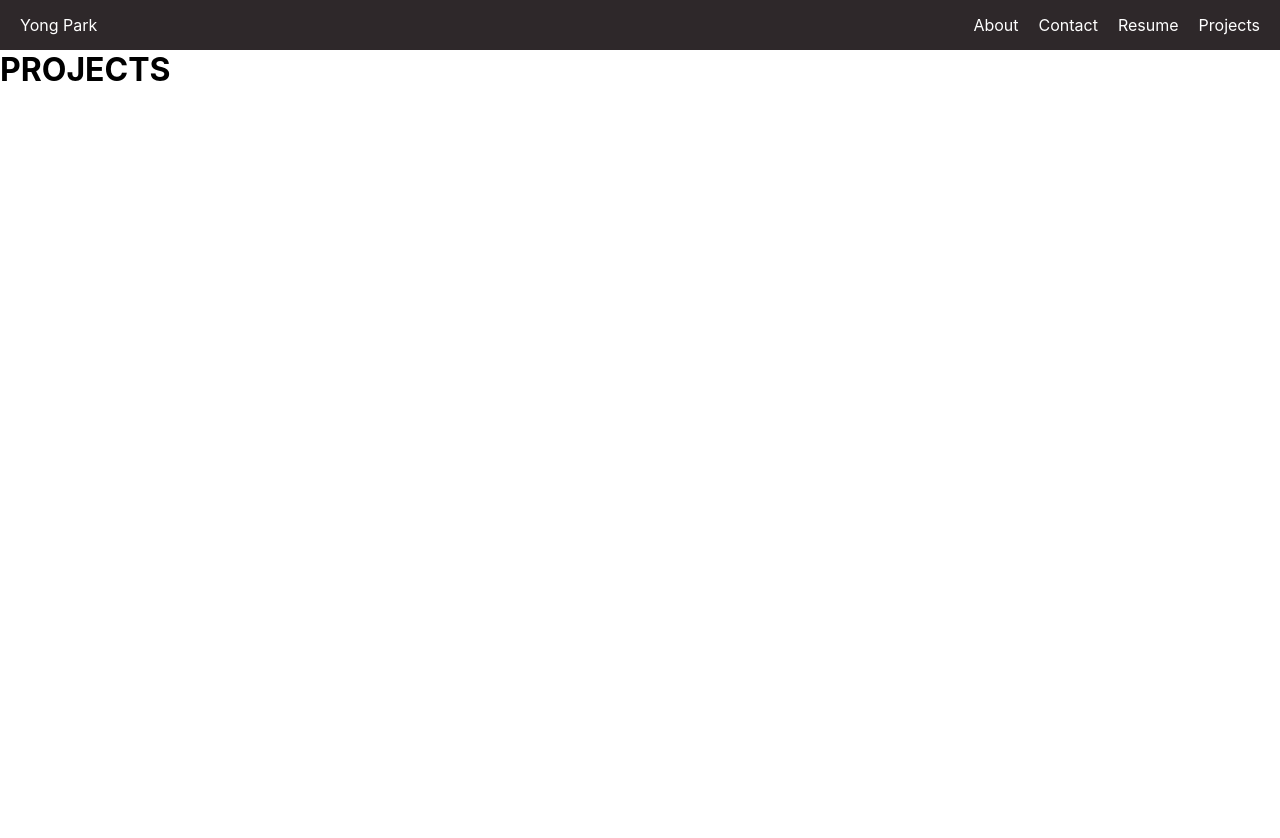
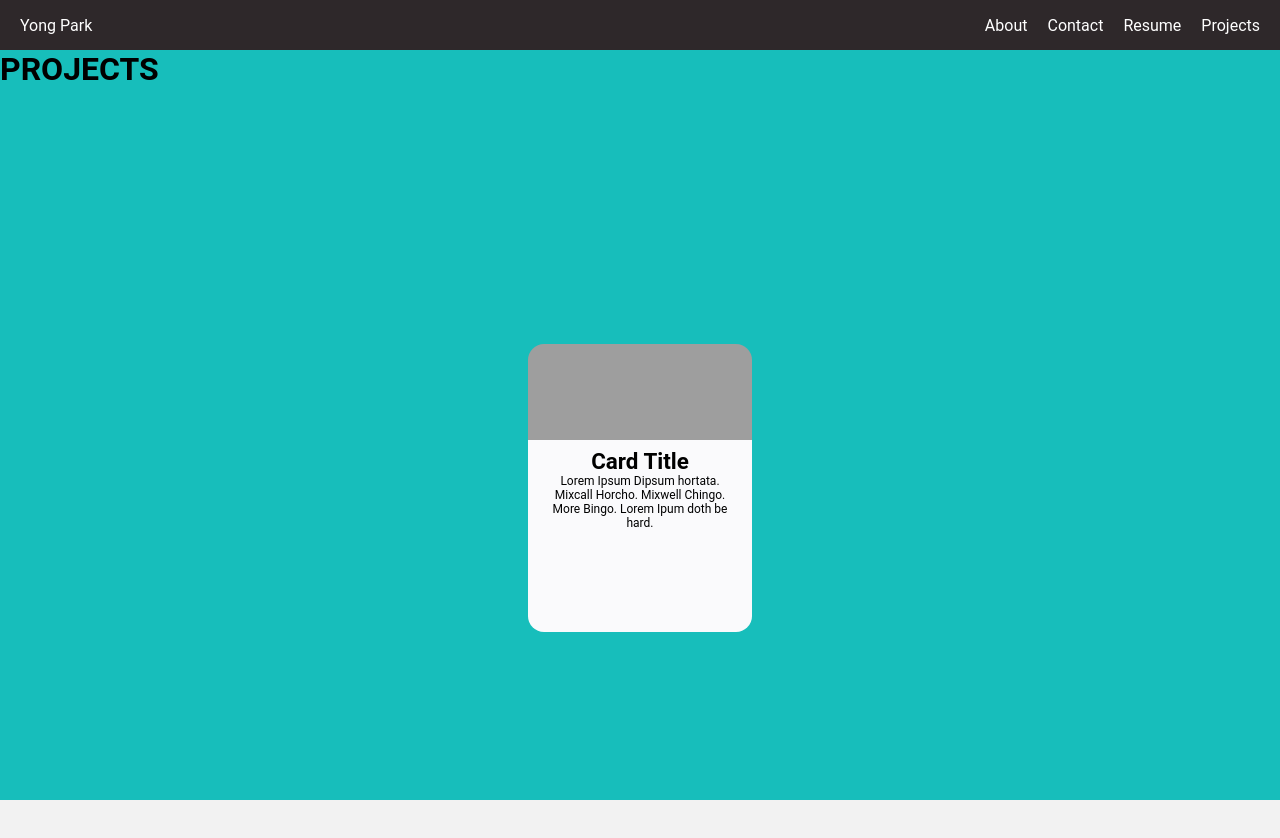
Before and after one commit to pyongho1/portfolio-react, a React (Create React App) app: page /projects in a window 1280 px wide. Shown: the top 838 px of the page. Before the commit the page ends 800 px from the top, so only its background shows below. Built offline with nearby package versions, Linux system fonts and the light colour scheme; grey boxes are pictures that could not be loaded.

Commit message:
Add contact content

```diff
--- a/src/App.css
+++ b/src/App.css
@@ -1,3 +1,8 @@
 * {
   margin: 0;
 }
+
+.overallContainer {
+  height: 100vh;
+  background-color: #17bebb;
+}
--- a/src/App.js
+++ b/src/App.js
@@ -9,7 +9,7 @@ import NavBar from "./components/NavBar/NavBar";
 
 function App() {
   return (
-    <div>
+    <div className="overallContainer">
       <NavBar />
       <Routes>
         <Route path="/" element={<Home />} />
--- /dev/null
+++ b/src/pages/Contact/Contact.css
@@ -0,0 +1,48 @@
+.contactContainer {
+  display: flex;
+  flex-direction: column;
+  align-items: center;
+}
+
+.contactCard {
+  height: 500px;
+  width: 450px;
+  display: flex;
+  flex-direction: column;
+  align-items: center;
+  margin-top: 20px;
+  border-radius: 4px;
+  padding-top: 40px;
+  background-color: white;
+  box-shadow: rgba(0, 0, 0, 0.24) 0px 3px 8px;
+}
+
+.contactDesc {
+  width: 300px;
+  margin-top: 20px;
+  display: flex;
+  flex-direction: column;
+  text-align: center;
+  align-items: center;
+  justify-content: center;
+}
+
+.contactDesc h3 {
+  margin-top: 20%;
+}
+
+.contactDesc img {
+  height: 100px;
+  margin-top: 50px;
+  transition: all 0.3s ease;
+  cursor: pointer;
+}
+
+.contactDesc img:hover {
+  height: 110px;
+}
+
+.contactCard p {
+  font-size: 20px;
+  /* border: 1px solid; */
+}
--- a/src/pages/Contact/Contact.jsx
+++ b/src/pages/Contact/Contact.jsx
@@ -1,7 +1,23 @@
+import "./Contact.css";
+
 const Contact = () => {
   return (
-    <div>
-      <h1>CONTACT</h1>
+    <div className="contactContainer">
+      <div className="contactCard">
+        <h1>CONTACT</h1>
+        <div className="contactDesc">
+          <p>
+            I would love to hear from you! <br /> If you have any questions or
+            comments, let me know!
+          </p>
+          <h3>pyongho0306@gmail.com</h3>
+          <div>
+            <a href="mailto:pyongho0306@gmail.com">
+              <img src="./contacts.png" alt="contactImage" />
+            </a>
+          </div>
+        </div>
+      </div>
     </div>
   );
 };
--- a/src/pages/Home/Home.css
+++ b/src/pages/Home/Home.css
@@ -8,8 +8,15 @@
   height: 300px;
   width: 300px;
   border-radius: 50%;
-  border: 5px solid #17bebb;
+  border: 5px solid #2e282a;
   margin-top: 100px;
+}
+
+.intro {
+  display: flex;
+  flex-direction: column;
+  align-items: center;
+  margin: 30px 0;
 }
 
 .iconContainer {
--- a/src/pages/Home/Home.jsx
+++ b/src/pages/Home/Home.jsx
@@ -8,8 +8,12 @@ const Home = () => {
           src="https://media.licdn.com/dms/image/C5603AQGpjoopTdN3lQ/profile-displayphoto-shrink_800_800/0/1612428126745?e=1680739200&v=beta&t=ibltgJVe03quCf0bIwo28ny9ZNpPb5qbjDYJX97xwmg"
           alt=""
         />
-        <h1>Hello, I'm Yong Park!</h1>
-        <h3>Software Engineer</h3>
+        <div className="intro">
+          <h1>
+            Hello, I'm Yong Park!
+          </h1>
+          <h3>Software Engineer</h3>
+        </div>
       </div>
       <div className="iconContainer">
         <img src="./about.png" alt="" />
--- /dev/null
+++ b/src/pages/Projects/Projects.css
@@ -0,0 +1,133 @@
+body {
+  background-color: #f2f2f2;
+  font-family: "RobotoDraft", "Roboto", sans-serif;
+  -webkit-font-smoothing: antialiased;
+}
+
+* {
+  -webkit-box-sizing: border-box;
+  box-sizing: border-box;
+}
+
+h5 {
+  margin: 0px;
+  font-size: 1.4em;
+  font-weight: 700;
+}
+
+p {
+  font-size: 12px;
+}
+
+.center {
+  height: 100vh;
+  width: 100%;
+  display: flex;
+  justify-content: center;
+  align-items: center;
+}
+
+/* End Non-Essential  */
+
+.property-card {
+  height: 18em;
+  width: 14em;
+  display: -webkit-box;
+  display: -ms-flexbox;
+  display: flex;
+  -webkit-box-orient: vertical;
+  -webkit-box-direction: normal;
+  -ms-flex-direction: column;
+  flex-direction: column;
+  position: relative;
+  -webkit-transition: all 0.4s cubic-bezier(0.645, 0.045, 0.355, 1);
+  -o-transition: all 0.4s cubic-bezier(0.645, 0.045, 0.355, 1);
+  transition: all 0.4s cubic-bezier(0.645, 0.045, 0.355, 1);
+  border-radius: 16px;
+  overflow: hidden;
+}
+/* ^-- The margin bottom is necessary for the drop shadow otherwise it gets clipped in certain cases. */
+
+/* Top Half of card, image. */
+
+.property-image {
+  height: 6em;
+  width: 14em;
+  padding: 1em 2em;
+  position: Absolute;
+  top: 0px;
+  -webkit-transition: all 0.4s cubic-bezier(0.645, 0.045, 0.355, 1);
+  -o-transition: all 0.4s cubic-bezier(0.645, 0.045, 0.355, 1);
+  transition: all 0.4s cubic-bezier(0.645, 0.045, 0.355, 1);
+  background-image: url("https://cdn.photographylife.com/wp-content/uploads/2017/01/What-is-landscape-photography.jpg");
+  background-size: cover;
+  background-repeat: no-repeat;
+}
+
+/* Bottom Card Section */
+
+.property-description {
+  background-color: #fafafc;
+  height: 12em;
+  width: 14em;
+  position: absolute;
+  bottom: 0em;
+  -webkit-transition: all 0.4s cubic-bezier(0.645, 0.045, 0.355, 1);
+  -o-transition: all 0.4s cubic-bezier(0.645, 0.045, 0.355, 1);
+  transition: all 0.4s cubic-bezier(0.645, 0.045, 0.355, 1);
+  padding: 0.5em 1em;
+  text-align: center;
+}
+
+/* Social Icons */
+
+.property-social-icons {
+  width: 1em;
+  height: 1em;
+  background-color: black;
+  position: absolute;
+  bottom: 1em;
+  left: 1em;
+  -webkit-transition: all 0.4s cubic-bezier(0.645, 0.045, 0.355, 1);
+  -o-transition: all 0.4s cubic-bezier(0.645, 0.045, 0.355, 1);
+  transition: all 0.4s cubic-bezier(0.645, 0.045, 0.355, 1);
+}
+
+/* Property Cards Hover States */
+
+.property-card:hover .property-description {
+  height: 0em;
+  padding: 0px 1em;
+}
+.property-card:hover .property-image {
+  height: 18em;
+}
+
+.property-card:hover .property-social-icons {
+  background-color: white;
+}
+
+.property-card:hover .property-social-icons:hover {
+  background-color: blue;
+  cursor: pointer;
+}
+
+/* Optional
+
+.property-image-title
+{
+text-align:center;
+position:Relative;
+top:30%;
+opacity:0;
+transition:all 0.4s cubic-bezier(0.645, 0.045, 0.355, 1) 0.2s;
+color:black;
+font-size:1.2em;
+}
+
+.property-card:hover .property-image-title
+{
+opacity:1;
+}
+
+*/
--- a/src/pages/Projects/Projects.jsx
+++ b/src/pages/Projects/Projects.jsx
@@ -1,7 +1,27 @@
+import "./Projects.css";
+
 const Projects = () => {
   return (
     <div>
       <h1>PROJECTS</h1>
+      <div class="center">
+        <div class="property-card">
+          <a href="#">
+            <div class="property-image">
+              <div class="property-image-title">
+                {/* <!-- Optional <h5>Card Title</h5> If you want it, turn on the CSS also. --> */}
+              </div>
+            </div>
+          </a>
+          <div class="property-description">
+            <h5> Card Title </h5>
+            <p>
+              Lorem Ipsum Dipsum hortata. Mixcall Horcho. Mixwell Chingo. More
+              Bingo. Lorem Ipum doth be hard.
+            </p>
+          </div>
+        </div>
+      </div>
     </div>
   );
 };
```
Also changed, not shown: 1 other file (tests, documents, lock files or other folders).
